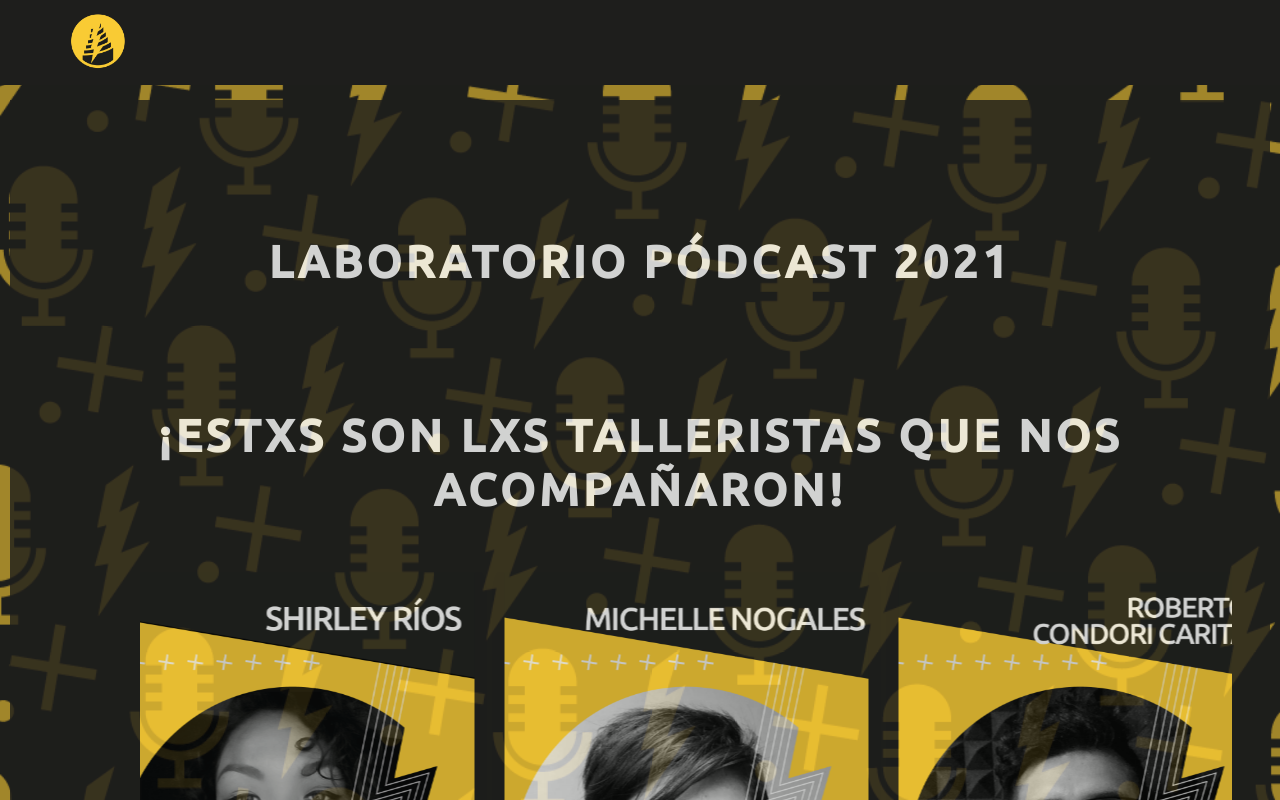
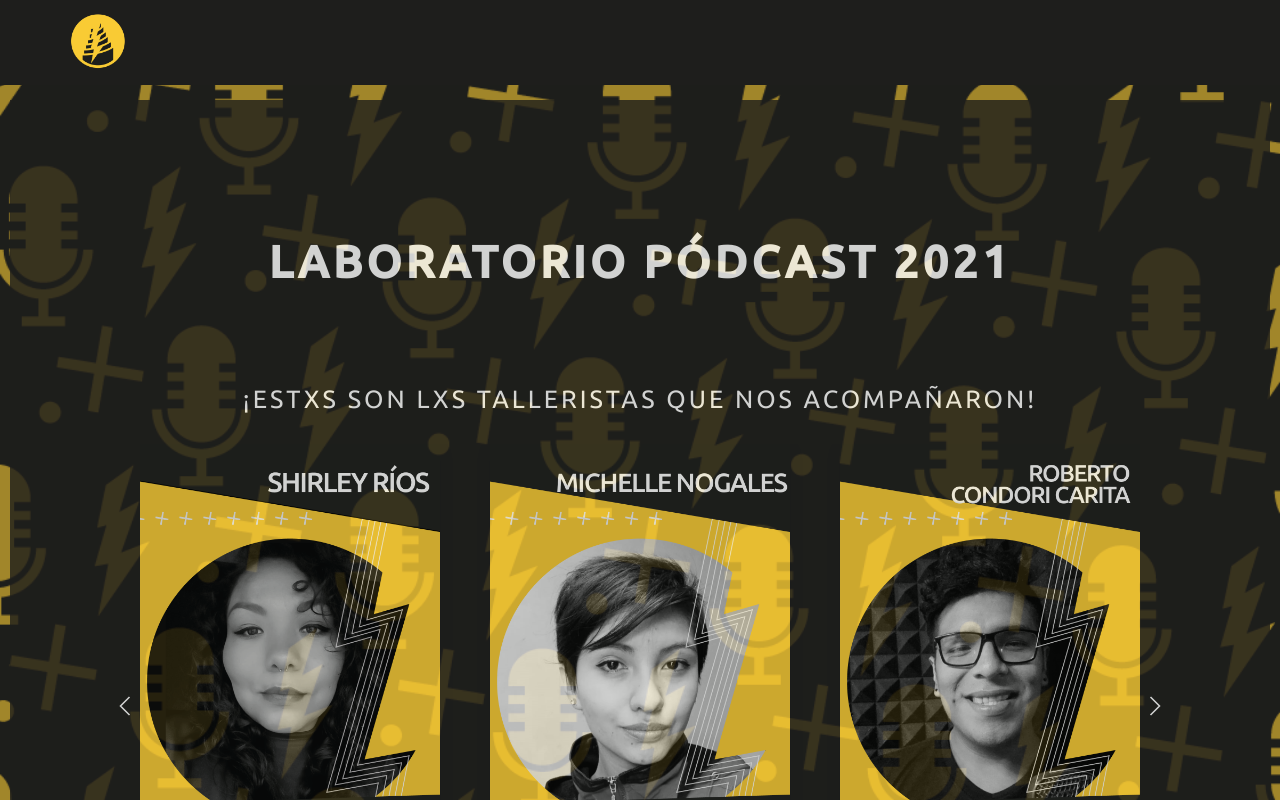
Before and after one commit to gutieCast/babelPodcast, a React (Create React App) app: page /#lab-2021 in a window 1280 px wide. Built offline with nearby package versions, Linux system fonts and the light colour scheme.

Commit message:
fixed slider teachers style and size cards podcast

```diff
--- a/src/components/Home/components/Lab2021/components/SliderTeachersCards/cards.scss
+++ b/src/components/Home/components/Lab2021/components/SliderTeachersCards/cards.scss
@@ -2,10 +2,11 @@
 @import "styles/mixins.scss";
 
 .slider {
-    width: 90vw;
+    width: 70vw;
     padding: 0 0 50px 0;
     height: min-content;
     z-index: 5;
+    display: contents;
     .position-slider {
         display: flex;
         justify-content: center;
@@ -19,13 +20,16 @@
                 display: flex;
                 flex-direction: row;
                 grid-gap: 30px;
+                @include breakpoint-4 {
+                    grid-gap: 50px;
+                }
                 .teacher-item {
                     display: flex;
                     flex-flow: row wrap;
                     max-height: 100%;
                     max-width: 266px;
                     @include breakpoint-4 {
-                        max-width: 400px;
+                        max-width: 300px;
                     }
                 }
             }
--- a/src/components/Home/components/Lab2021/components/SliderTeachersCards/index.jsx
+++ b/src/components/Home/components/Lab2021/components/SliderTeachersCards/index.jsx
@@ -9,7 +9,7 @@ const SliderTeachersCards = () => {
         <div uk-slider="autoplay: true; autoplay-interval: 2500; pause-on-hover: true; center: true" className="uk-position-relative uk-visible-toggle uk-light slider" tabIndex="-1">
             <div className="uk-position-relative position-slider" >
                 <div className="uk-slider-container uk-grid slider-container">
-                    <ul className="uk-slider-items uk-child-width-expand-1-2@s uk-child-width-1-3@m uk-child-width-1-3@l teachers-list">
+                    <ul className="uk-slider-items uk-child-width-expand-1-2@s uk-child-width-1-3@m uk-child-width-3-5@l teachers-list">
                         {
                             teachers.map(({ idx, name, img, description }) => {
                                 return (
--- a/src/components/Home/components/Lab2021/index.jsx
+++ b/src/components/Home/components/Lab2021/index.jsx
@@ -58,7 +58,7 @@ const Lab2021 = () => {
                 /> */}
 
                 <div className="teachers-info">
-                    <h3 className="title-section">
+                    <h3 className="subtitle-section">
                         ¡Estxs son lxs talleristas que nos acompañaron!
                     </h3>
                     <SliderTeachersCards />
--- a/src/components/Home/components/Lab2021/lab2021.scss
+++ b/src/components/Home/components/Lab2021/lab2021.scss
@@ -9,6 +9,22 @@
             z-index: 4;
             display: flex;
             flex-direction: column;
+            .subtitle-section {
+                color: $white;
+                position: relative;
+                z-index: 4;
+                padding: 10px;
+                display: block;
+                background-color: $black;
+                text-align: center;
+                text-transform: uppercase;
+                font-family: $title-font;
+                font-weight: 400;
+                font-size: $main;
+                letter-spacing: 3px;
+                line-height: 1.2;
+                padding: 10px;
+            }
             .grid-timer {
                 display: grid;
                 grid-template-columns: repeat(4, 1fr);
--- a/src/components/Podcasts/components/CardPodcast/cardPodcast.scss
+++ b/src/components/Podcasts/components/CardPodcast/cardPodcast.scss
@@ -3,6 +3,8 @@
 
 .card-podcast {
     padding: 0;
+    margin: 0;
+    max-width: 300px;
     &:hover {
         filter: contrast(87%);
         box-shadow: 3px 3px 3px $yellow;
--- a/src/components/Podcasts/components/CardPodcast/index.jsx
+++ b/src/components/Podcasts/components/CardPodcast/index.jsx
@@ -8,7 +8,7 @@ const CardPodcast = ({ img, name, by, description, links, seasons }) => {
 
     return (
         <>
-            <div className="uk-card uk-card-body uk-card-large card-podcast" onClick={() => setModalIsOpen(true)}>
+            <div className="uk-card uk-card-body card-podcast" onClick={() => setModalIsOpen(true)}>
                 <div className="uk-animation-toggle uk-card-media-top card-img" tabIndex="1">
                     <img src={img} alt={`${name} card`} />
                 </div>
```
